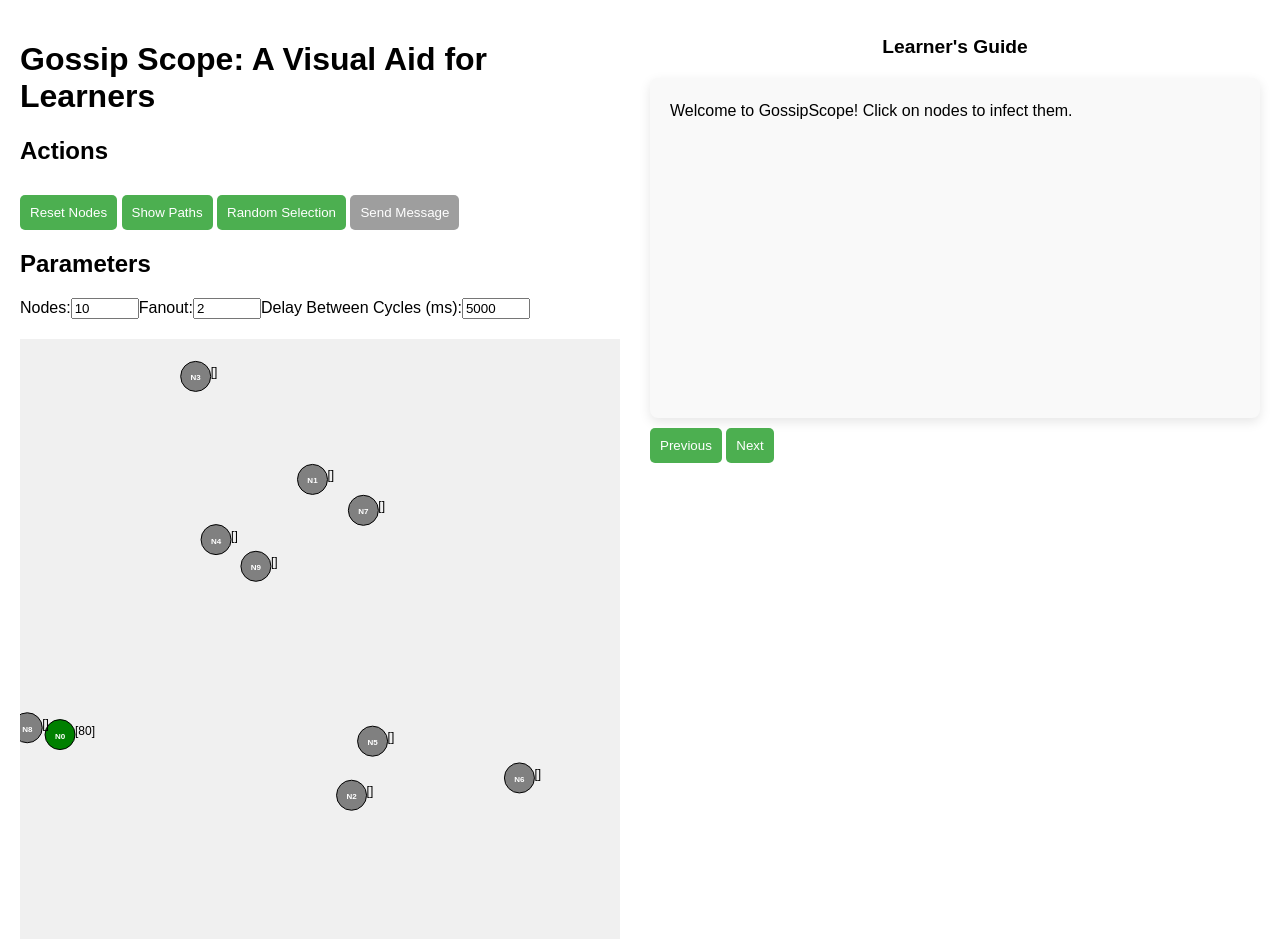
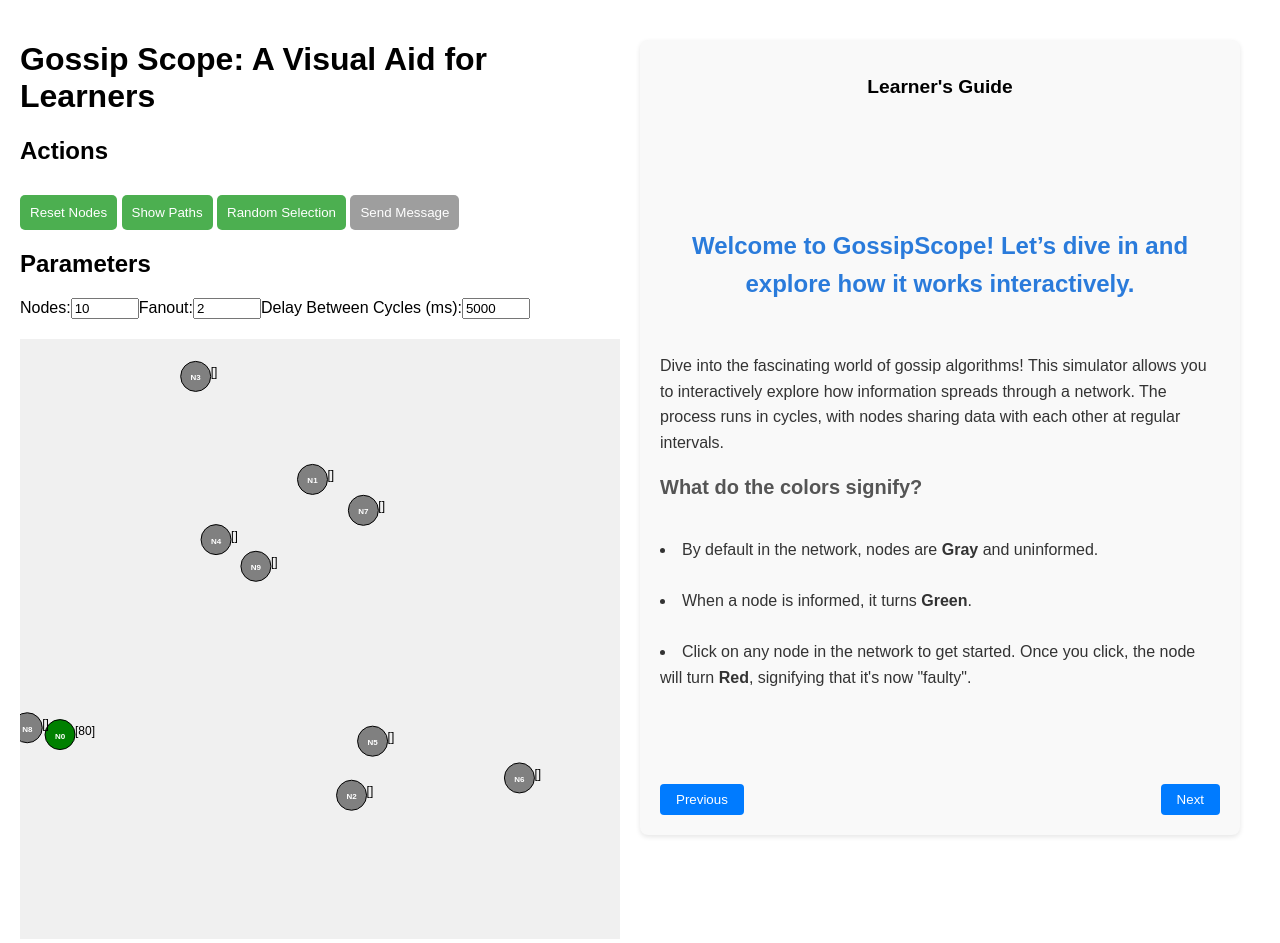
Before and after one commit to sasagarw/gossip-scope, a React (Create React App) app: page / in a window 1280 px wide. Shown: the top 943 px of the page. Built offline with nearby package versions, Linux system fonts and the light colour scheme.

Commit message:
tutorial

```diff
--- a/public/index.html
+++ b/public/index.html
@@ -24,7 +24,7 @@
       work correctly both with client-side routing and a non-root public URL.
       Learn how to configure a non-root public URL by running `npm run build`.
     -->
-    <title>React App</title>
+    <title>Gossip Scope</title>
   </head>
   <body>
     <noscript>You need to enable JavaScript to run this app.</noscript>
--- a/src/App.css
+++ b/src/App.css
@@ -67,6 +67,10 @@ button:disabled {
   font-size: 18px;
 }
 
+.max-rounds{
+  font-size: 18px;
+}
+
 line {
   transition: opacity 0.5s ease-out;
 }
@@ -79,21 +83,77 @@ line {
   width: calc(50% - 10px);
 }
 
-.guide-content {
-  padding: 20px;
+
+.learners-guide h2 {
+  text-align: center;
+  margin-bottom: 20px;
+  font-size: larger;
 }
 
-.learners-guide h2 {
-  text-align: center; /* Center the title of Learner's Guide */
-  margin-bottom: 20px; /* Add spacing below the title */
-  font-size: larger;   /* Make the title stand out more */
+
+.learners-guide {
+  padding: 20px;
+  margin: 20px;
+  background-color: #f9f9f9;
+  border-radius: 8px;
+  box-shadow: 0 2px 5px rgba(0, 0, 0, 0.1);
+  max-width: 600px;
+  font-family: Arial, sans-serif;
 }
 
 .guide-content {
-  background-color: #f9f9f9; /* Light background for readability */
-  border-radius: 8px;        /* Rounded corners for content box */
-  box-shadow: rgba(0,0,0,0.1) 0px 4px 12px; /* Subtle shadow for depth */
-  line-height:1.6;           /* Improve readability with better line height */
-  font-size:16px;            /* Set a readable font size for guide content */
-  min-height:300px;          /* Ensure a minimum height for content area */
+  font-family: Arial, sans-serif;
+  color: #333;
+  line-height: 1.6;
 }
+
+.guide-content h2, .guide-content h3 {
+  margin: 12px 0 8px 0;
+}
+
+.guide-content h2 {
+  font-size: 24px;
+  color: #2a7bdb;
+}
+
+.guide-content h3 {
+  font-size: 20px;
+  color: #555;
+}
+
+.guide-content p {
+  font-size: 16px;
+}
+
+.guide-content ul {
+  margin: 12px 0;
+  padding-left: 20px;
+  list-style-type: disc;
+}
+
+.guide-content ul li {
+  margin-bottom: 2px;
+}
+
+.guide-content strong {
+  font-weight: bold;
+  color: #333;
+}
+
+.carousel-controls {
+  display: flex;
+  justify-content: space-between;
+}
+
+.carousel-controls button {
+  padding: 8px 16px;
+  background-color: #007bff;
+  color: white;
+  border: none;
+  border-radius: 4px;
+  cursor: pointer;
+}
+
+.carousel-controls button:hover {
+  background-color: #0056b3;
+}
--- a/src/App.js
+++ b/src/App.js
@@ -27,6 +27,7 @@ const App = () => {
       x: Math.random() * 500,
       y: Math.random() * 500,
       informed: i === 0,
+      failed: false,
       data: [],
     }));
 
@@ -40,6 +41,11 @@ const App = () => {
     setGossipDots([]);
     setRandomSelectionTargets([]);
     setGlobalData(null);
+
+    // Generate a single random data value at Node 0
+    const initialData = Math.floor(Math.random() * 100);
+    initialNodes[0].data.push(initialData); // Add data to Node 0
+    setGlobalData(initialData);
   }, [nodeCount]);
 
   const calculateMaxRounds = useCallback(() => {
@@ -53,6 +59,7 @@ const App = () => {
       x: Math.random() * 500,
       y: Math.random() * 500,
       informed: i === 0,
+      failed: false,
       data: [],
     }));
     setNodes(initialNodes);
@@ -70,12 +77,12 @@ const App = () => {
 
   // Random Selection/Fanout Action
   const handleRandomSelection = useCallback(() => {
-    const informedNodes = nodes.filter(node => node.informed);
+    const informedNodes = nodes.filter(node => node.informed && !node.failed);
 
     const randomTargets = informedNodes.flatMap(node => {
       const possibleTargets = nodes
         .filter(target =>
-          target.id !== node.id && !target.informed
+          target.id !== node.id && !target.informed && !target.failed
         )
         .sort(() => 0.5 - Math.random())
         .slice(0, fanout);
@@ -92,7 +99,7 @@ const App = () => {
   const runGossipRound = useCallback(() => {
     setNodes(prevNodes => {
       const newNodes = [...prevNodes];
-      const informedNodes = newNodes.filter(node => node.informed);
+      const informedNodes = newNodes.filter(node => node.informed && !node.failed);
       const uninformedNodes = newNodes.filter(node => !node.informed);
       const newGossipDots = [];
 
@@ -111,7 +118,7 @@ const App = () => {
           if (Math.random() < 0.7) {
             const nodeIndex = newNodes.findIndex(n => n.id === targetNode.id);
 
-            if (nodeIndex !== -1 && !newNodes[nodeIndex].informed) {
+            if (nodeIndex !== -1 && !newNodes[nodeIndex].informed && !newNodes[nodeIndex].failed) {
               targetNode.data.push(globalData);
               newNodes[nodeIndex].informed = true;
 
@@ -153,8 +160,6 @@ const App = () => {
     }
   }, [round, isGossipRunning, delayBetweenCycles, nodes, calculateMaxRounds, runGossipRound]);
 
-
-
   const toggleGossip = useCallback(() => {
     setIsGossipRunning(prev => {
       if (!prev) {
@@ -164,7 +169,16 @@ const App = () => {
     });
   }, []);
 
-
+  // Toggle failure status of a node when clicked
+  const toggleNodeStatus = id => {
+    setNodes(prevNodes =>
+      prevNodes.map(node =>
+        node.id === id
+          ? { ...node, failed: !node.failed, informed: node.failed ? node.informed : false } // Toggle failed state
+          : node
+      )
+    );
+  };
 
   const handlePrevGuide = useCallback(() => {
     setCurrentGuideIndex(prev => (prev === 0 ? guideContent.length - 1 : prev - 1));
@@ -174,21 +188,69 @@ const App = () => {
     setCurrentGuideIndex(prev => (prev + 1) % guideContent.length);
   }, []);
 
-  // Function to handle node click and change its informed status
-  const handleNodeClick = useCallback((nodeId) => {
-    const updatedNodes = nodes.map(node =>
-      node.id === nodeId
-        ? { ...node, informed: true }
-        : node
-    );
-    setNodes(updatedNodes);
-  }, [nodes]);
+  const guideContent = [
+    `
+    <div>
+    <p>
+      <h2>Welcome to GossipScope! Let’s dive in and explore how it works interactively.</h2>
+      <p>Dive into the fascinating world of gossip algorithms! This simulator allows you to interactively explore how information spreads through a network. The process runs in cycles, with nodes sharing data with each other at regular intervals.
+      <h3>What do the colors signify?</h3>
+      <li> By default in the network, nodes are <strong>Gray</strong> and uninformed.</li>
+       <li>When a node is informed, it turns <strong>Green</strong>.</li>
+        <li>Click on any node in the network to get started. Once you click, the node will turn <strong>Red</strong>, signifying that it's now "faulty".</li>
+      </p>
+    `,
+    `<div>
+    <h2>Modes of operation</h2>
+     There are 2 modes of operation in the simulator:
+    <ul>
+     <li><strong>Start Gossip:</strong> Automatically running the gossip protocol for a set number of rounds</li>
+      <li><strong>Send Message:</strong> Manually sending a message to a set of nodes</li>
+    </ul>
+    Note: Random Selection must be used before sending a message.
+  </div>`,
+    `<div>
+    <h2>Information Spread</h2>
+    Click <strong>Show Paths</strong> to visualize connections.
+    <ul>
+      <li>Adjust <strong>fanout</strong> to control spread.</li>
+      A higher fanout increases the number of nodes informed per round, leading to faster propagation.
+      <li>Use <strong>Random Selection</strong> to see probabilistic communication.</li>
+      Click the Random Selection button to initiate the random selection of target nodes for information spread. Informed nodes will randomly choose other uninformed nodes to inform, based on the fanout value. The selected nodes will be connected by lines (green lines) to indicate the gossip flow.
+    </ul>
+  </div>`,
+    `<div>
+  <h2>Scaling</h2>
+  <p>
+    Gossip protocols are scalable because they take logarithmic time to propagate information across the network. The max number of rounds required to inform all nodes is calculated using the formula:
+  <p style="font-family: monospace; font-size: 1.2em;">
+    Rounds = log<sub>fanout</sub>(nodes)</p>
+    Let’s see this in action. Try restarting the simulator, changing the number of nodes to 20. You'll notice that doubling the number of nodes results in only one additional cycle, demonstrating the logarithmic nature of the growth.
+  </p>
+</div>
+`,
+`
+<div>
+  <h2>Experimenting with Network Parameters</h2>
+  <ul>
+  <li><strong>Node Count:</strong> Increase or decrease the number of nodes in the network. A higher node count creates a larger network, increasing the complexity of the simulation.</li>
+  <li><strong>Fanout:</strong> Adjust the fanout value to control how many nodes a single informed node can inform at once.</li>
+  <li><strong>Delay Between Cycles:</strong> Modify the delay between rounds to observe how the gossip spread changes with different cycle times.</li>
+  <li><strong>Failures:</strong> Toggle the failure status of nodes to simulate real-world conditions where certain nodes may fail and can no longer inform other nodes.</li>
+  </ul>
+</div>
+`,
+    `
+   <div>
+  <h2>Fault Tolerance in Gossip Protocols</h2>
+  <h3>Node Failure</h3>
+    Gossip protocols are fault-tolerant, meaning the system can still function even when some nodes fail. In the simulator, clicking a node turns it <strong>Red</strong>, indicating failure. Despite this, the other nodes continue to spread information.
+  <h3>Node Restoration</h3>
+    You can restore a failed node by clicking it again, and it will turn <strong>Gray</strong> resume participating in the network. This illustrates how gossip protocols handle node failures and ensure updates reach all nodes, even when some are temporarily unavailable.
+</div>
+    `
+  ];
 
-  const guideContent = [
-    "Welcome to GossipScope! Click on nodes to infect them.",
-    "Use the controls to manage the gossip simulation.",
-    "Adjust parameters to see how they affect the spread of information.",
-  ];
 
   // New Send Message Action
   const handleSendMessage = useCallback(() => {
@@ -327,13 +389,14 @@ const App = () => {
 
           {/* Nodes */}
           {nodes.map((node, index) => (
-            <g key={index} onClick={() => handleNodeClick(node.id)}>
+            <g key={index}>
               <circle
                 key={index}
                 cx={node.x}
                 cy={node.y}
                 r={15}
-                fill={node.informed ? 'green' : 'gray'}
+                fill={node.failed ? 'red' : node.informed ? 'green' : 'gray'}
+                onClick={() => toggleNodeStatus(node.id)} // Toggle node state on click
                 style={{ cursor: 'pointer' }}
                 stroke="black"
                 strokeWidth={1} />
@@ -429,7 +492,7 @@ const App = () => {
         </button>
       </div>
 
-      <div className="learners-guide">
+      {/* <div className="learners-guide">
         <h2>Learner's Guide</h2>
         <div className="guide-content">{guideContent[currentGuideIndex]}</div>
         <div className="carousel-controls">
@@ -437,7 +500,20 @@ const App = () => {
           {" "}
           <button onClick={handleNextGuide}>Next</button>
         </div>
+      </div> */}
+
+      <div className="learners-guide">
+        <h2>Learner's Guide</h2>
+        <div className="guide-content">
+          <p dangerouslySetInnerHTML={{ __html: guideContent[currentGuideIndex].replace(/\n/g, '<br />') }} />
+        </div>
+        <div className="carousel-controls">
+          <button onClick={handlePrevGuide}>Previous</button>
+          {" "}
+          <button onClick={handleNextGuide}>Next</button>
+        </div>
       </div>
+
     </div>
   );
 };
```
